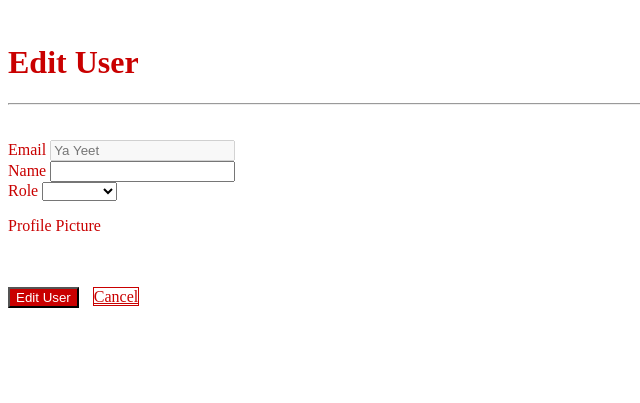
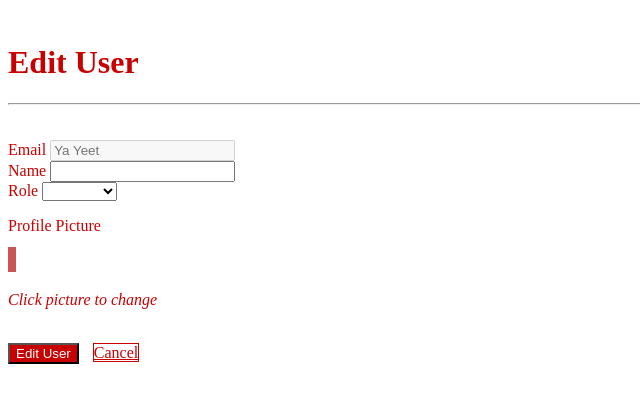
Before and after one commit to AlfredPros/UAS_webprog, a PHP site: the page made by application/views/pages/edit_user.php in a window 1280 px wide. Shown: the top 403 px of the page, without its empty margins (0-640 px from the left). Run offline with PHP 8.4, Linux system fonts and the light colour scheme; the template is opened without the code that fills it, so the values that code supplies are empty.

Commit message:
Last last last last change (kayaknya)

```diff
--- a/application/views/pages/edit_user.php
+++ b/application/views/pages/edit_user.php
@@ -88,12 +88,13 @@
 			<p><label for="file-input" style="cursor: pointer;">Profile Picture</label></p>
 
 			<div class="image-upload">
-				<label for="file-input">
-					<img for="file" id="output" width="200" src="<?= base_url($user[0]['link_profile']) ?>" style="cursor: pointer;"/>
+				<label for="file-input" style="border: #C95555 solid 4px">
+					<img for="file" id="output" width="200" src="<?= base_url($user[0]['link_profile']) ?>" style="cursor: pointer;" />
 				</label>
 
 				<input id="file-input" accept="image/*" type="file" style="cursor: pointer;" onchange="loadFile(event)" name="link_profile" hidden />
 			</div>
+			<p style="padding-top: 6px;"><i>Click picture to change</i></p>
 
 			<?php if (isset($error)) { ?>
 				<div style="color:red"><?= $error['error']; ?></div>
@@ -114,4 +115,5 @@
 	<br>
 	<br>
 </body>
+
 </html>
```
Also changed, not shown: application/views/pages/edit_book.php (+6 -3 lines).
